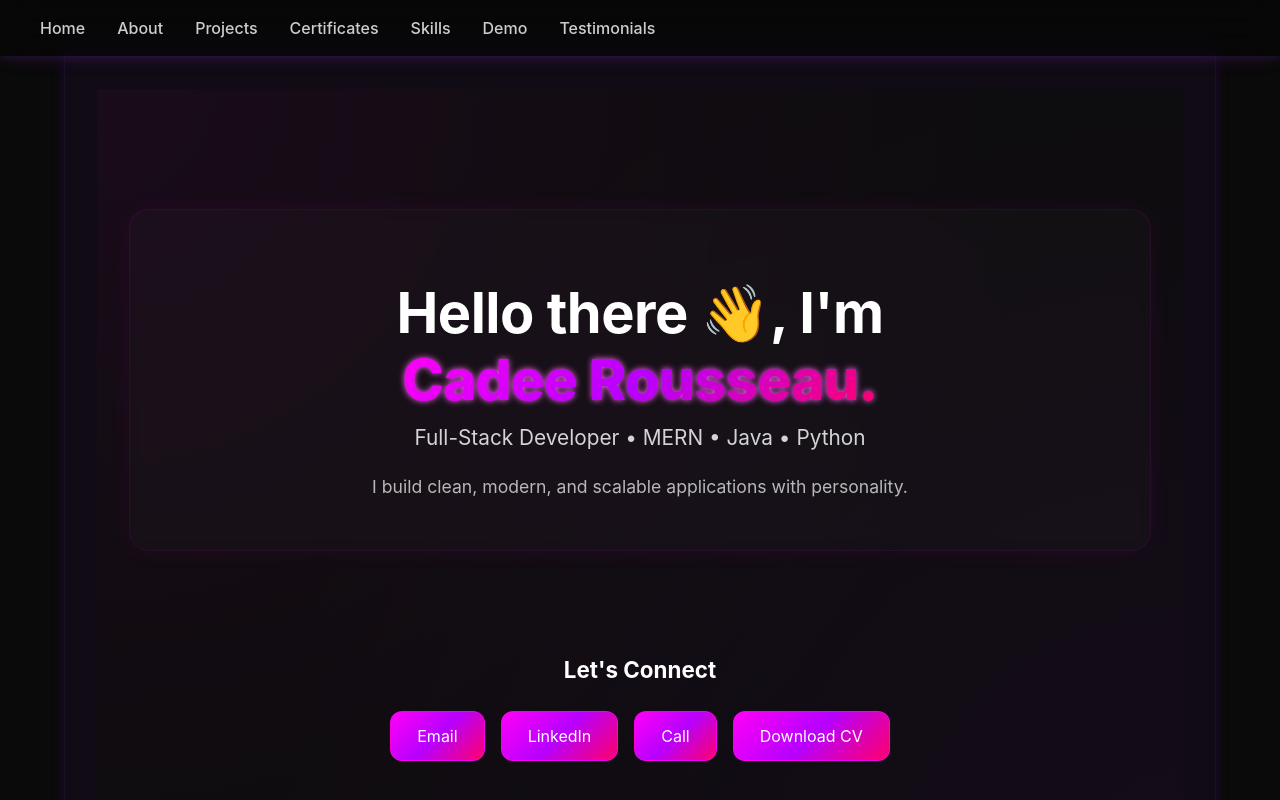
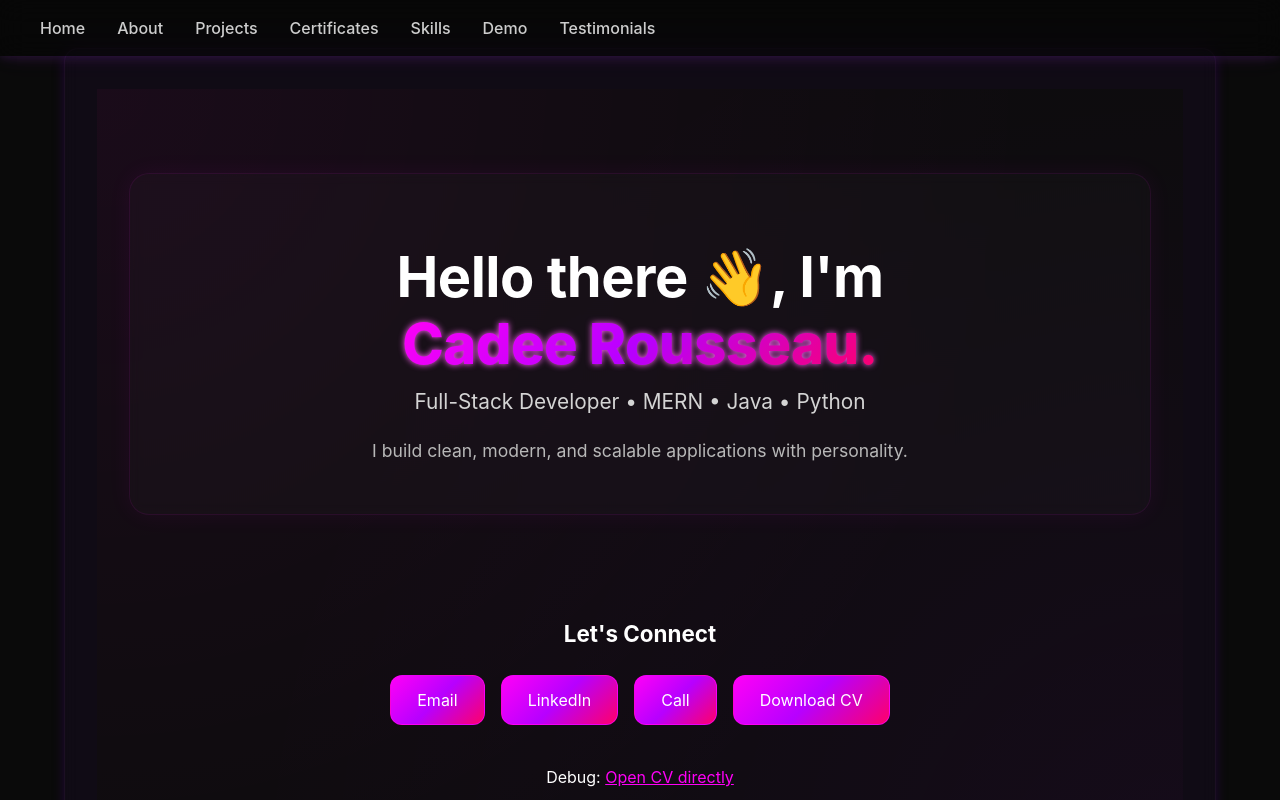
Before and after one commit to cadee247/final-portfolio, a React (Vite) app: page / in a window 1280 px wide. Shown: the top 800 px of the page. Built offline with nearby package versions, Linux system fonts and the light colour scheme.

Commit message:
Add debug link and confirm CV path

```diff
--- a/src/components/Landingpage.jsx
+++ b/src/components/Landingpage.jsx
@@ -84,6 +84,9 @@ function Landingpage() {
 >
   Download CV
 </a>
+<p style={{ color: "white", marginTop: "2rem" }}>
+  Debug: <a href="/cv/Cadee_Rousseau_Resume.pdf" style={{ color: "#ff00f7" }} target="_blank" rel="noreferrer">Open CV directly</a>
+</p>
         </div>
       </div>
     </div>
```
